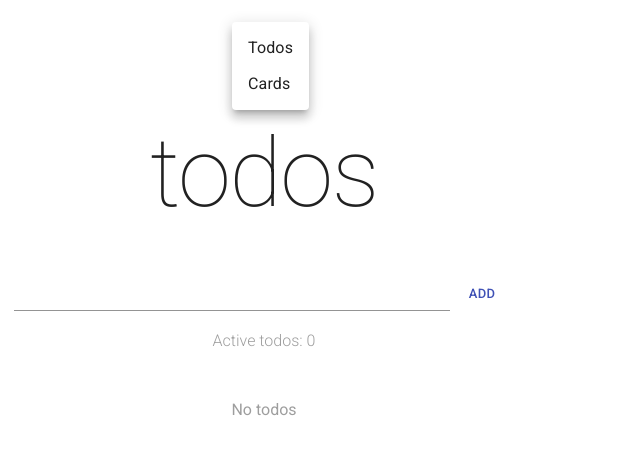
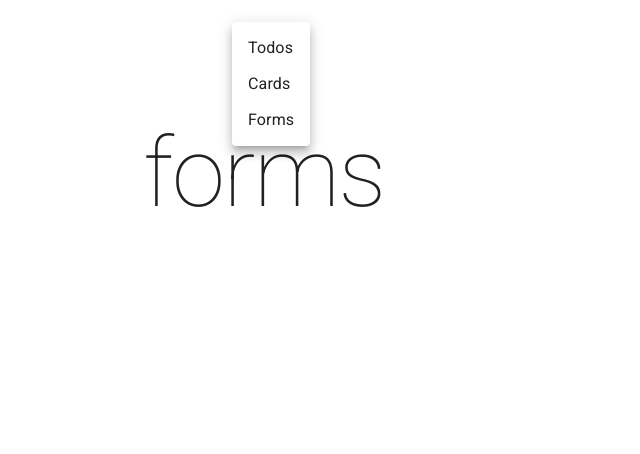
Before and after one commit to awpogodin/react-todo, a React (Create React App) app: page /forms in a window 1280 px wide. Both pictures are taken after a click on the button "MENU". Shown: the top 454 px of the page, without its empty margins (376-1016 px from the left). Built offline with nearby package versions, Linux system fonts and the light colour scheme.

Commit message:
Add FormScreen

```diff
--- a/src/App.js
+++ b/src/App.js
@@ -5,9 +5,10 @@ import {
     Switch,
     Route
 } from "react-router-dom";
-import Todos from "./screens/TodosScreen";
+import TodosScreen from "./screens/TodosScreen";
 import CardsScreen from "./screens/CardsScreen";
 import NavMenu from "./components/NavMenu";
+import FormScreen from "./screens/FormScreen";
 
 class App extends React.Component {
     render() {
@@ -18,8 +19,11 @@ class App extends React.Component {
                     <Route path='/cards'>
                         <CardsScreen/>
                     </Route>
+                    <Route path='/forms'>
+                        <FormScreen/>
+                    </Route>
                     <Route path='/'>
-                        <Todos/>
+                        <TodosScreen/>
                     </Route>
                 </Switch>
             </Router>
--- a/src/components/NavMenu.js
+++ b/src/components/NavMenu.js
@@ -1,5 +1,5 @@
 import React from 'react';
-import {Link} from 'react-router-dom';
+import { useHistory } from "react-router-dom";
 import Button from '@material-ui/core/Button';
 import Menu from '@material-ui/core/Menu';
 import MenuItem from '@material-ui/core/MenuItem';
@@ -7,12 +7,20 @@ import MenuItem from '@material-ui/core/MenuItem';
 const NavMenu = () => {
     const [anchorEl, setAnchorEl] = React.useState(null);
 
+    const history = useHistory();
+
     const handleClick = event => {
         setAnchorEl(event.currentTarget);
     };
 
     const handleClose = () => {
         setAnchorEl(null);
+    };
+
+    const changeRoute = (e) => {
+        const path = e.target.getAttribute('href') || '/';
+        history.push(path);
+        handleClose();
     };
 
     return (
@@ -31,11 +39,14 @@ const NavMenu = () => {
                 open={Boolean(anchorEl)}
                 onClose={handleClose}
             >
-                <MenuItem onClick={handleClose}>
-                    <Link className='nav-menu_link' to='/'>Todos</Link>
+                <MenuItem onClick={changeRoute} href='/'>
+                    Todos
                 </MenuItem>
-                <MenuItem onClick={handleClose}>
-                    <Link className='nav-menu_link' to='/cards'>Cards</Link>
+                <MenuItem onClick={changeRoute} href='/cards'>
+                    Cards
+                </MenuItem>
+                <MenuItem onClick={changeRoute} href='/forms'>
+                    Forms
                 </MenuItem>
             </Menu>
         </div>
--- /dev/null
+++ b/src/screens/FormScreen.js
@@ -0,0 +1,10 @@
+import React from 'react';
+import Header from "../components/todos/Header";
+
+const FormScreen = () => (
+    <>
+        <Header title="forms"/>
+        </>
+);
+
+export default FormScreen;
```
